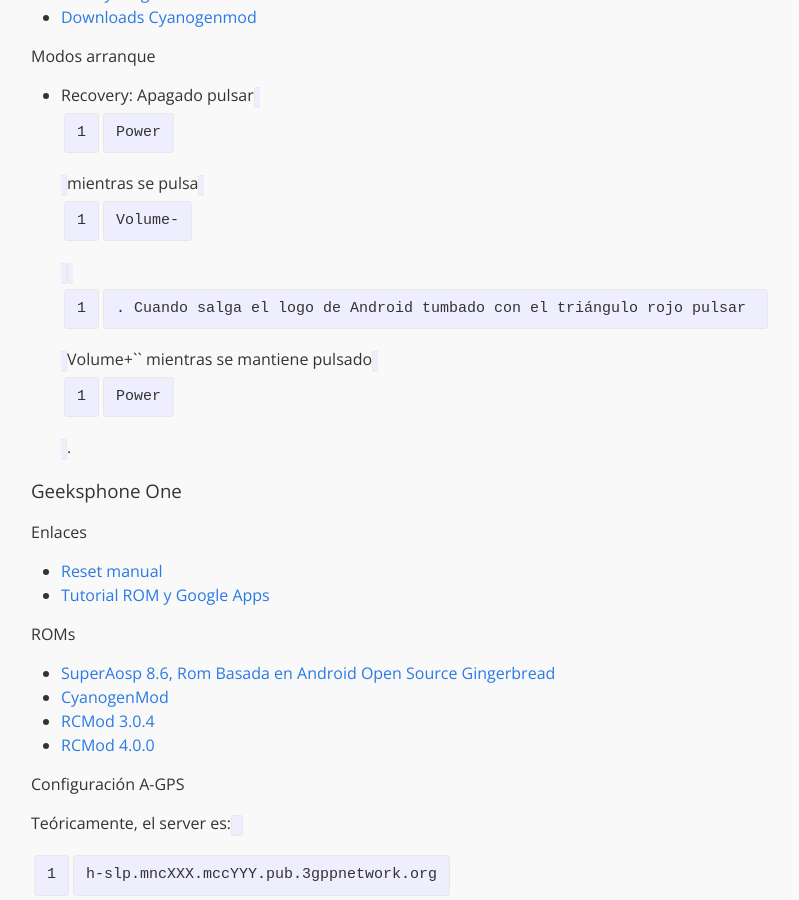
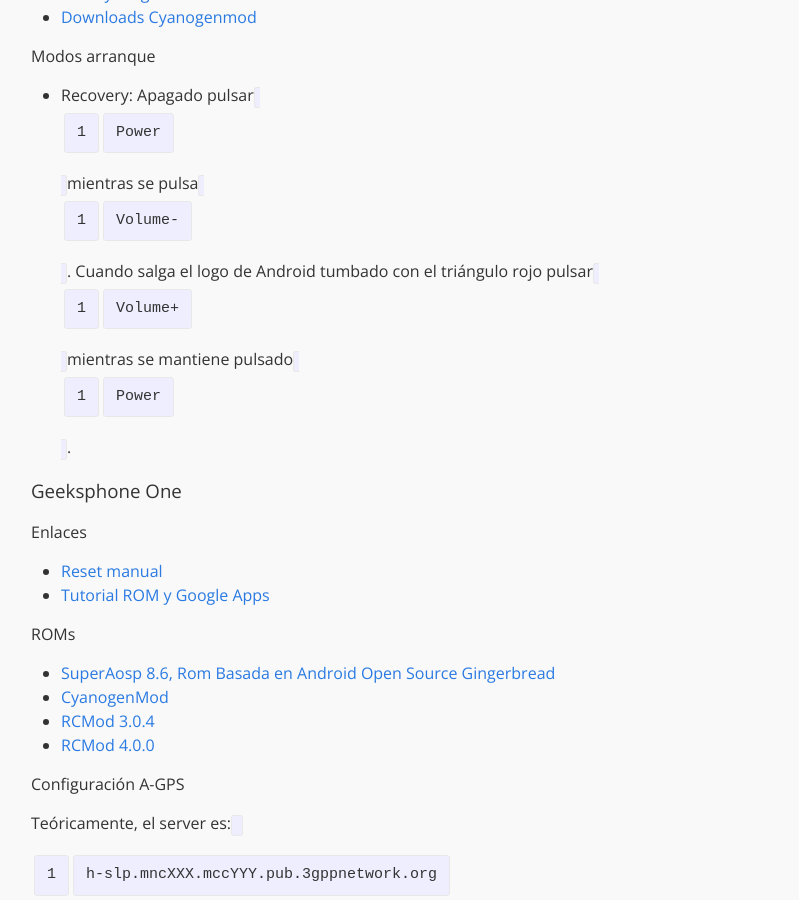
Before and after one commit to eduardofilo/eduardofilo.jekyll, a Jekyll site: the page built from sistemas/android_system.md, in a window 1280 px wide and 900 px high, scrolled down 541 px. Shown: the whole window, without its empty margins (239-1038 px from the left). Built offline with Jekyll 4.4.1, drawn with Linux system fonts in a browser that asks for light colours.

```diff
--- a/sistemas/android_system.md
+++ b/sistemas/android_system.md
@@ -26,7 +26,7 @@
 
 #### Modos arranque
 
-* Recovery: Apagado pulsar `Power` mientras se pulsa `Volume-``. Cuando salga el logo de Android tumbado con el triángulo rojo pulsar `Volume+`` mientras se mantiene pulsado `Power`.
+* Recovery: Apagado pulsar `Power` mientras se pulsa `Volume-`. Cuando salga el logo de Android tumbado con el triángulo rojo pulsar `Volume+` mientras se mantiene pulsado `Power`.
 
 ### Geeksphone One
 
```
